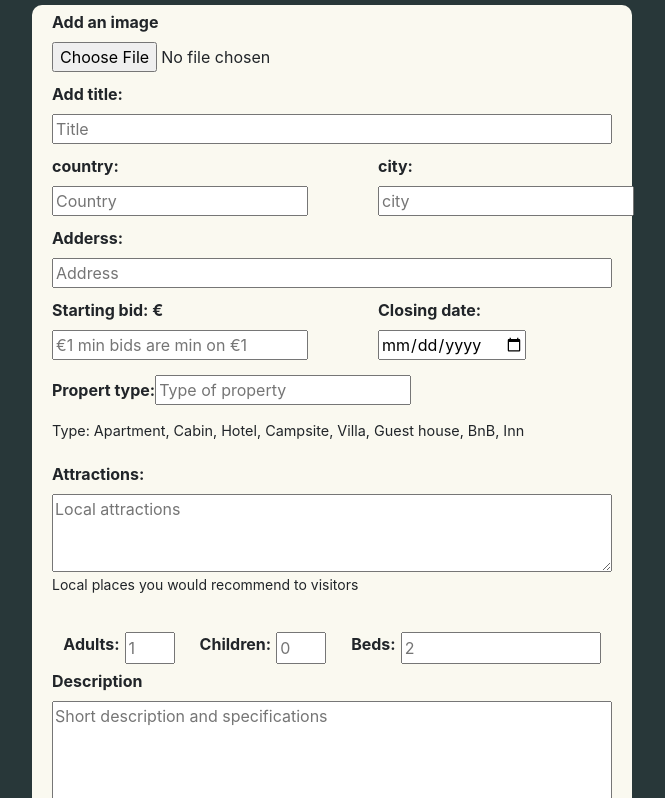
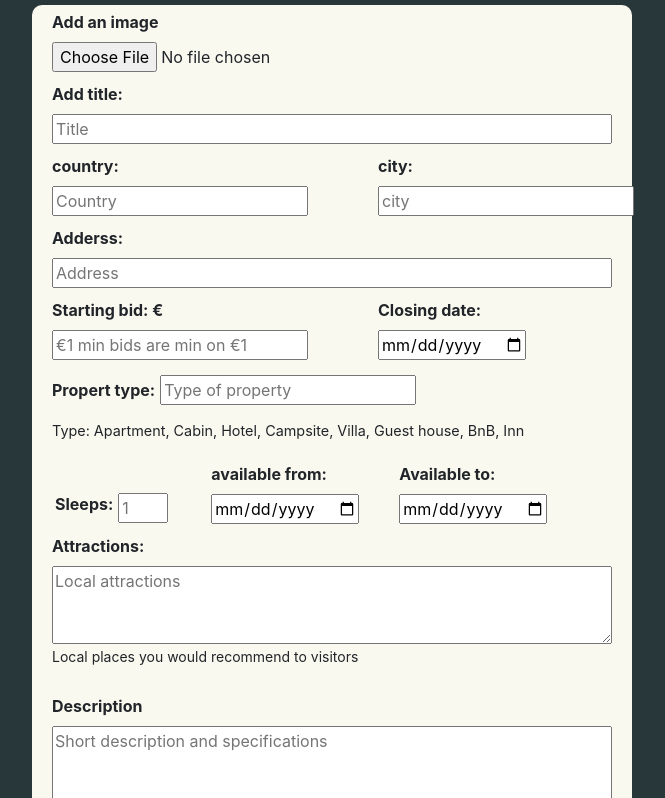
Before and after one commit to RaevenTech/bam-booking-UI, a React (Create React App) app in the folder bam-ui/: page /dashboard in a window 1280 px wide. Shown: the part 712-1510 px from the top of the page, without its empty margins (308-973 px from the left). Built offline with nearby package versions, Linux system fonts and the light colour scheme.

Commit message:
addind data

```diff
--- a/bam-ui/src/forms/newPost/NewPost.js
+++ b/bam-ui/src/forms/newPost/NewPost.js
@@ -3,20 +3,20 @@ import { useRef, useState } from "react";
 import { nanoid } from "nanoid";
 
 const NewPost = (props) => {
-    const [date, setDate] = useState("");
-    const titleRef = useRef();
-    const countryRef = useRef();
-    const cityRef = useRef();
-    const addressRef = useRef();
-    const attractionsRef = useRef();
-    const startingBidRef = useRef();
-    const bedsRef = useRef();
-    const adultsRef = useRef();
-    const childrenRef = useRef();
-    const descriptionRef = useRef();
-    const imageRef = useRef();
-    const urlRef = useRef();
-    const propertyRef = useRef();
+    const [closingDate, setClosingDate] = useState("");
+    const [dateAvailableFrom, setDateAvailableFrom] = useState("");
+    const [dateAvailableTo, setDateAvailableTo] = useState("");
+    const titleRef = useRef(null);
+    const countryRef = useRef(null);
+    const cityRef = useRef(null);
+    const addressRef = useRef(null);
+    const attractionsRef = useRef(null);
+    const startingBidRef = useRef(null);
+    const sleepsRef = useRef(null);
+    const descriptionRef = useRef(null);
+    const imageRef = useRef(null);
+    const urlRef = useRef(null);
+    const propertyRef = useRef(null);
 
     const handleSubmit = async (e) => {
         e.preventDefault();
@@ -27,9 +27,7 @@ const NewPost = (props) => {
         const addressValue = addressRef.current.value;
         const attractionsValue = attractionsRef.current.value;
         const startingBidValue = startingBidRef.current.value;
-        const bedsValue = bedsRef.current.value;
-        const adultsValue = adultsRef.current.value;
-        const childrenValue = childrenRef.current.value;
+        const sleepsValue = sleepsRef.current.value;
         const descriptionValue = descriptionRef.current.value;
         const imageValue = imageRef.current.value;
         const urlValue = urlRef.current.value;
@@ -43,14 +41,12 @@ const NewPost = (props) => {
             address: addressValue,
             attractions: attractionsValue,
             price: startingBidValue,
-            beds: bedsValue,
-            adults: adultsValue,
-            children: childrenValue,
+            sleeps: sleepsValue,
             description: descriptionValue,
             url: urlValue,
             property: propertyValue,
             images: imageValue,
-            closingDate: date,
+            closingDate: closingDate,
             postId: postId,
             currentBid: {
                 amount: "",
@@ -75,7 +71,7 @@ const NewPost = (props) => {
         <div>
             <h1 className={styles.title}>Add new listing</h1>
             <div className={styles.main_form_container}>
-                <form onChange={handleSubmit}>
+                <form onSubmit={handleSubmit}>
                     <div className={styles.form_item}>
                         <label className={styles.post_image_url}>
                             <b>Add an image</b>
@@ -159,13 +155,13 @@ const NewPost = (props) => {
                                 <b>Closing date:</b>
                             </label>
                             <input
-                                value={date}
-                                className={styles.input}
+                                value={closingDate}
+                                className={styles.input_date_close}
                                 type="date"
                                 placeholder="closing date"
                                 required
                                 onChange={(e) => {
-                                    setDate(e.target.value);
+                                    setClosingDate(e.target.value);
                                 }}
                             />
                         </div>
@@ -185,6 +181,58 @@ const NewPost = (props) => {
                         Type: Apartment, Cabin, Hotel, Campsite, Villa, Guest
                         house, BnB, Inn
                     </p>
+                    <section id="guests">
+                        <div className={styles.available_dates}>
+                            <div className={styles.form_item_guest}>
+                                <label
+                                    className={styles.post_title}
+                                    id="sleeps"
+                                >
+                                    <b>Sleeps:</b>
+                                </label>
+                                <input
+                                    className={styles.input_guests}
+                                    type="number"
+                                    placeholder="1"
+                                    required
+                                    min={1}
+                                    ref={sleepsRef}
+                                />
+                            </div>
+
+                            <div className={styles.form_item}>
+                                <label className={styles.post_title}>
+                                    <b>available from:</b>
+                                </label>
+                                <input
+                                    value={dateAvailableFrom}
+                                    className={styles.input}
+                                    type="date"
+                                    placeholder="available from"
+                                    required
+                                    onChange={(e) => {
+                                        setDateAvailableFrom(e.target.value);
+                                    }}
+                                />
+                            </div>
+
+                            <div className={styles.form_item}>
+                                <label className={styles.post_title}>
+                                    <b>Available to:</b>
+                                </label>
+                                <input
+                                    value={dateAvailableTo}
+                                    className={styles.input}
+                                    type="date"
+                                    placeholder="available from"
+                                    required
+                                    onChange={(e) => {
+                                        setDateAvailableTo(e.target.value);
+                                    }}
+                                />
+                            </div>
+                        </div>
+                    </section>
                     <div className={styles.form_item}>
                         <label className={styles.post_title} id="attractions">
                             <b>Attractions:</b>
@@ -203,43 +251,7 @@ const NewPost = (props) => {
                             </small>
                         </p>
                     </div>
-                    <section id="guests">
-                        <div className={styles.form_item_guest}>
-                            <label className={styles.post_title} id="adults">
-                                <b>Adults:</b>
-                            </label>
-                            <input
-                                className={styles.input_guests}
-                                type="number"
-                                placeholder="1"
-                                required
-                                min={1}
-                                ref={adultsRef}
-                            />
-                            <label className={styles.post_title} id="children">
-                                <b>Children:</b>
-                            </label>
-                            <input
-                                className={styles.input_guests}
-                                type="number"
-                                min={0}
-                                placeholder="0"
-                                required
-                                ref={childrenRef}
-                            />
-                            <label className={styles.post_title} id="beds">
-                                <b>Beds:</b>
-                            </label>
-                            <input
-                                className={styles.input_bed}
-                                type="number"
-                                placeholder="2"
-                                min={1}
-                                required
-                                ref={bedsRef}
-                            />
-                        </div>
-                    </section>
+
                     <div className={styles.form_item} id="description">
                         <label className={styles.post_title}>
                             <b>Description</b>
@@ -266,7 +278,11 @@ const NewPost = (props) => {
                     </div>
 
                     <div className={styles.form_btn}>
-                        <button className={styles.add_btn}>
+                        <button
+                            className={styles.add_btn}
+                            type="submit"
+                            onClick={"/details"}
+                        >
                             Add to auction
                         </button>
                     </div>
--- a/bam-ui/src/forms/newPost/newPost.module.css
+++ b/bam-ui/src/forms/newPost/newPost.module.css
@@ -19,12 +19,18 @@
     padding: 5px 20px;
 
 }
+.available_dates{
+    display: flex;
+}
 
 .form_item_guest{
     display: flex;
     justify-content:center;
+    align-items: center;
+    padding: 3px;
     gap: 5px;
-    margin-top: 15px;
+    margin-top: 30px;
+    margin-left: 20px;
 
 }
 .input_guests {
@@ -67,10 +73,14 @@
 .property_type_select {
     padding: 10px 20px;
 }
+.property_input{
+    margin-left: 5px;
+}
 .prop_type_text {
     margin-top:0px ;
     padding-left:20px ;
     font-size: 0.9rem;
+
 }
 .url_item {
     margin-top: 10px;
```
